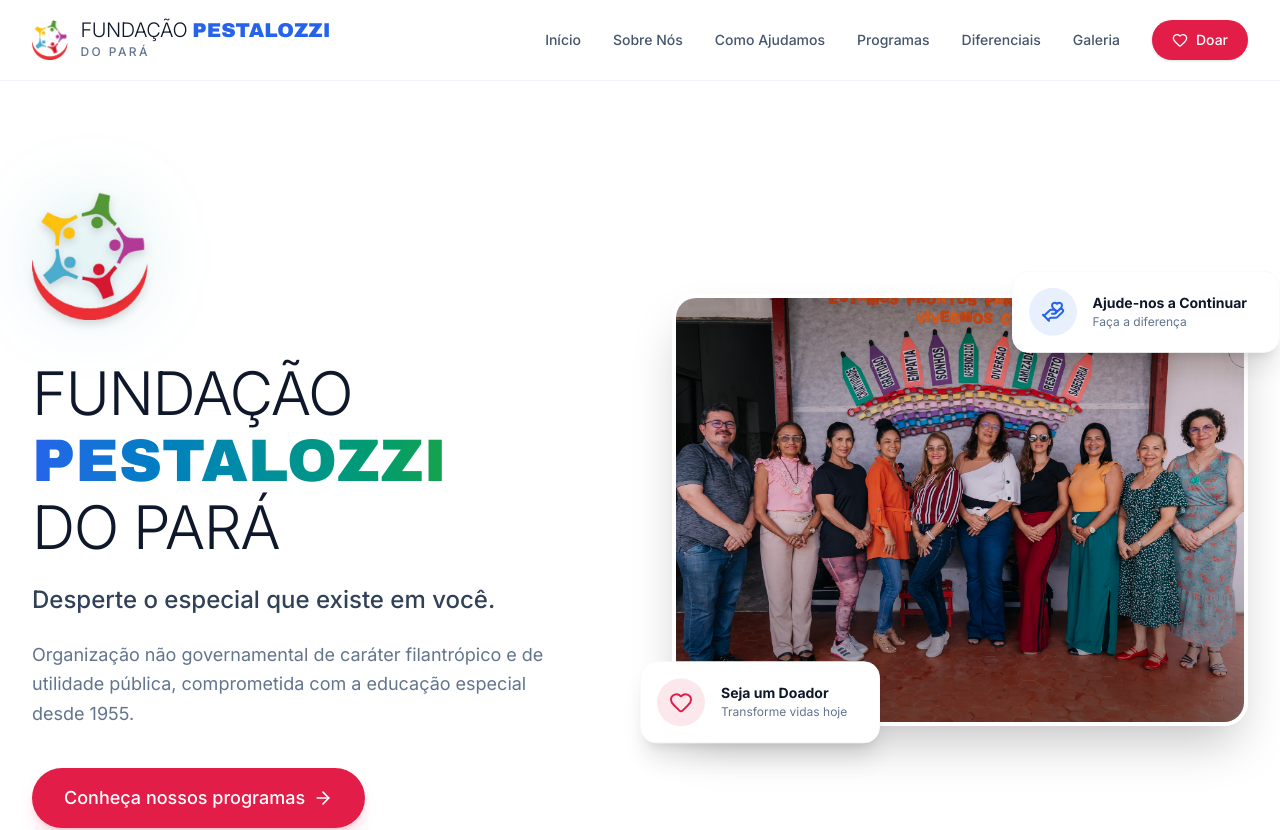
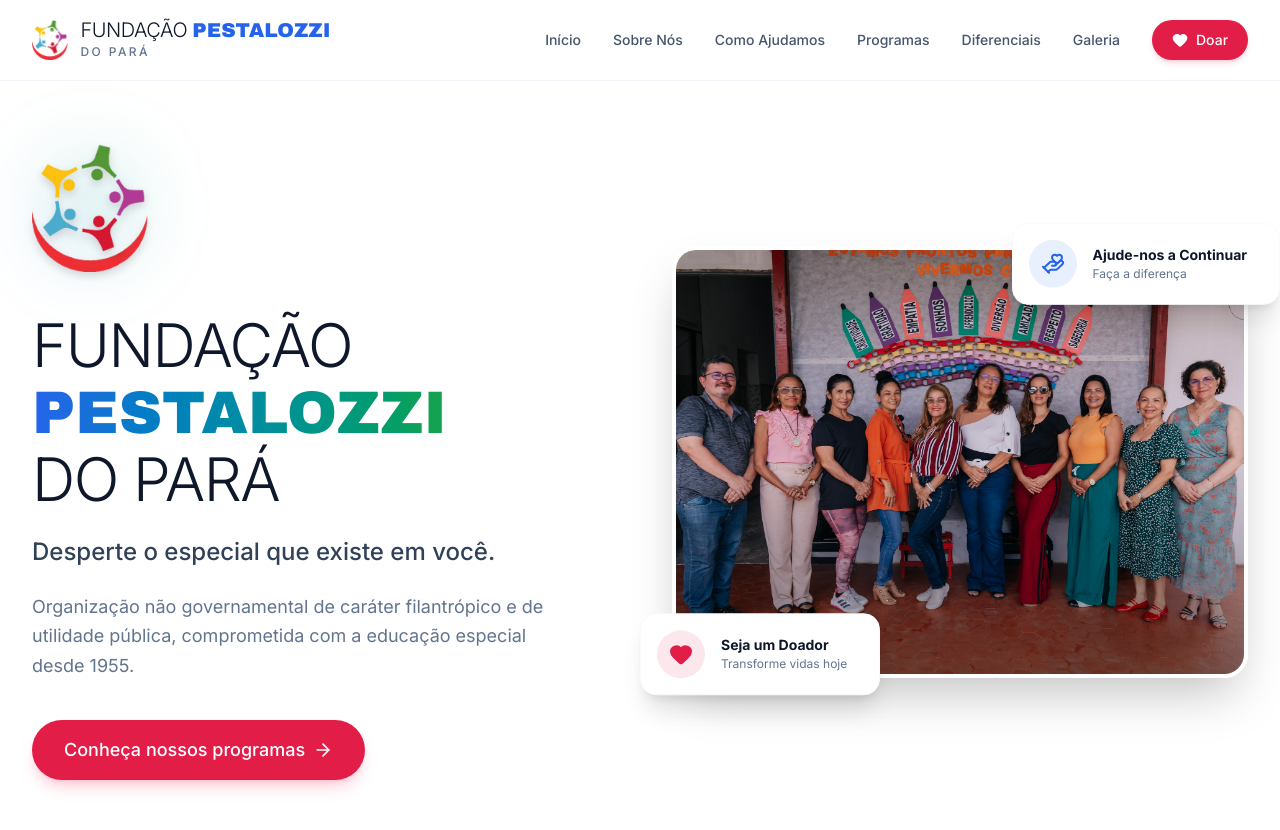
Before and after one commit to sandropeixoto/Site-Fundacao-Pestalozzi-do-Para, a React (Vite) app: page / in a window 1280 px wide. Shown: the top 830 px of the page. Built offline with nearby package versions, Linux system fonts and the light colour scheme.

Commit message:
feat: update donation links and optimize section spacing
- Add animated call-to-action buttons for donations in the header and hero sections.
- Standardize vertical padding across landing page sections for better responsiveness.

```diff
--- a/src/components/Header.tsx
+++ b/src/components/Header.tsx
@@ -36,17 +36,33 @@
                 key={link.name}
                 href={link.href}
                 className="text-sm font-medium text-slate-600 hover:text-pestalozzi-blue transition-colors"
-              >
+               >
                 {link.name}
               </a>
             ))}
-            <a
-              href="#"
-              className="flex items-center gap-2 px-5 py-2.5 rounded-full bg-pestalozzi-red text-white text-sm font-medium hover:bg-rose-700 transition-colors shadow-sm"
+            <motion.a
+              href="https://doacoes.fundacaopestalozzidopara.org.br/"
+              target="_blank"
+              rel="noopener noreferrer"
+              animate={{
+                scale: [1, 1.04, 1],
+                boxShadow: [
+                  "0 4px 6px -1px rgba(225, 29, 72, 0.15), 0 2px 4px -1px rgba(225, 29, 72, 0.1)",
+                  "0 0 0 10px rgba(225, 29, 72, 0.25)",
+                  "0 4px 6px -1px rgba(225, 29, 72, 0.15), 0 2px 4px -1px rgba(225, 29, 72, 0.1)"
+                ]
+              }}
+              transition={{
+                duration: 2.2,
+                repeat: Infinity,
+                ease: "easeInOut"
+              }}
+              whileHover={{ scale: 1.08 }}
+              className="flex items-center gap-2 px-5 py-2.5 rounded-full bg-pestalozzi-red text-white text-sm font-medium hover:bg-rose-700 transition-colors shadow-md"
             >
-              <Heart size={16} />
+              <Heart size={16} className="fill-current" />
               Doar
-            </a>
+            </motion.a>
           </nav>
 
           <button
@@ -76,6 +92,18 @@
                 {link.name}
               </a>
             ))}
+            <div className="pt-2 px-3">
+              <a
+                href="https://doacoes.fundacaopestalozzidopara.org.br/"
+                target="_blank"
+                rel="noopener noreferrer"
+                onClick={() => setIsOpen(false)}
+                className="flex items-center justify-center gap-2 w-full px-5 py-3 rounded-full bg-pestalozzi-red text-white text-base font-medium hover:bg-rose-700 transition-colors shadow-md shadow-rose-500/20"
+              >
+                <Heart size={18} className="fill-current" />
+                Doar
+              </a>
+            </div>
           </div>
         </motion.div>
       )}
--- a/src/sections/About.tsx
+++ b/src/sections/About.tsx
@@ -31,7 +31,7 @@
   };
 
   return (
-    <section id="sobre" className="py-24 bg-white relative">
+    <section id="sobre" className="py-16 md:py-20 bg-white relative">
       <div className="max-w-7xl mx-auto px-4 sm:px-6 lg:px-8">
         <div className="max-w-3xl mx-auto text-center">
           <motion.h2
--- a/src/sections/Differentials.tsx
+++ b/src/sections/Differentials.tsx
@@ -21,7 +21,7 @@
   ];
 
   return (
-    <section id="diferenciais" className="py-24 bg-slate-50 relative">
+    <section id="diferenciais" className="py-16 md:py-20 bg-slate-50 relative">
       <div className="max-w-7xl mx-auto px-4 sm:px-6 lg:px-8">
         <div className="text-center max-w-3xl mx-auto mb-16">
           <motion.h2
--- a/src/sections/Gallery.tsx
+++ b/src/sections/Gallery.tsx
@@ -58,7 +58,7 @@
   }, []);
 
   return (
-    <section id="galeria" className="py-24 bg-slate-50">
+    <section id="galeria" className="py-16 md:py-20 bg-slate-50">
       <div className="max-w-7xl mx-auto px-4 sm:px-6 lg:px-8">
         <div className="text-center mb-16">
           <motion.h2
--- a/src/sections/Hero.tsx
+++ b/src/sections/Hero.tsx
@@ -16,7 +16,7 @@
   }, []);
 
   return (
-    <section id="inicio" className="relative pt-32 pb-20 md:pt-48 md:pb-32 overflow-hidden">
+    <section id="inicio" className="relative pt-24 pb-14 md:pt-36 md:pb-24 overflow-hidden">
       <div className="absolute inset-0 bg-slate-50 -z-10" />
       <div className="max-w-7xl mx-auto px-4 sm:px-6 lg:px-8 relative">
         <div className="grid lg:grid-cols-2 gap-12 lg:gap-16 items-center">
@@ -108,14 +108,16 @@
               className="absolute -bottom-6 -left-4 md:-left-8 z-10"
             >
               <motion.a
-                href="#"
+                href="https://doacoes.fundacaopestalozzidopara.org.br/"
+                target="_blank"
+                rel="noopener noreferrer"
                 animate={{ y: [0, -8, 0] }}
                 transition={{ duration: 4, repeat: Infinity, ease: "easeInOut" }}
                 whileHover={{ scale: 1.05 }}
                 className="bg-white p-4 rounded-2xl shadow-xl flex items-center gap-4 border border-slate-50 cursor-pointer block"
               >
                 <div className="flex-shrink-0 w-12 h-12 bg-pestalozzi-red/10 rounded-full flex items-center justify-center text-pestalozzi-red">
-                  <Heart size={24} />
+                  <Heart size={24} className="fill-current" />
                 </div>
                 <div className="pr-4">
                   <p className="text-sm font-bold text-slate-900 leading-tight">Seja um Doador</p>
@@ -132,7 +134,9 @@
               className="absolute -top-6 -right-4 md:-right-8 z-10"
             >
               <motion.a
-                href="#"
+                href="https://doacoes.fundacaopestalozzidopara.org.br/"
+                target="_blank"
+                rel="noopener noreferrer"
                 animate={{ y: [0, 8, 0] }}
                 transition={{ duration: 5, repeat: Infinity, ease: "easeInOut", delay: 1 }}
                 whileHover={{ scale: 1.05 }}
--- a/src/sections/HowWeHelp.tsx
+++ b/src/sections/HowWeHelp.tsx
@@ -3,7 +3,7 @@
 
 export default function HowWeHelp() {
   return (
-    <section id="como-ajudamos" className="py-24 bg-slate-50 relative">
+    <section id="como-ajudamos" className="py-16 md:py-20 bg-slate-50 relative">
       <div className="max-w-7xl mx-auto px-4 sm:px-6 lg:px-8">
         <div className="grid md:grid-cols-2 gap-12 items-center">
           <motion.div
--- a/src/sections/Programs.tsx
+++ b/src/sections/Programs.tsx
@@ -50,7 +50,7 @@
   ];
 
   return (
-    <section id="programas" className="py-24 bg-white relative">
+    <section id="programas" className="py-16 md:py-20 bg-white relative">
       <div className="max-w-7xl mx-auto px-4 sm:px-6 lg:px-8">
         <div className="text-center max-w-3xl mx-auto mb-16">
           <motion.h2
```
